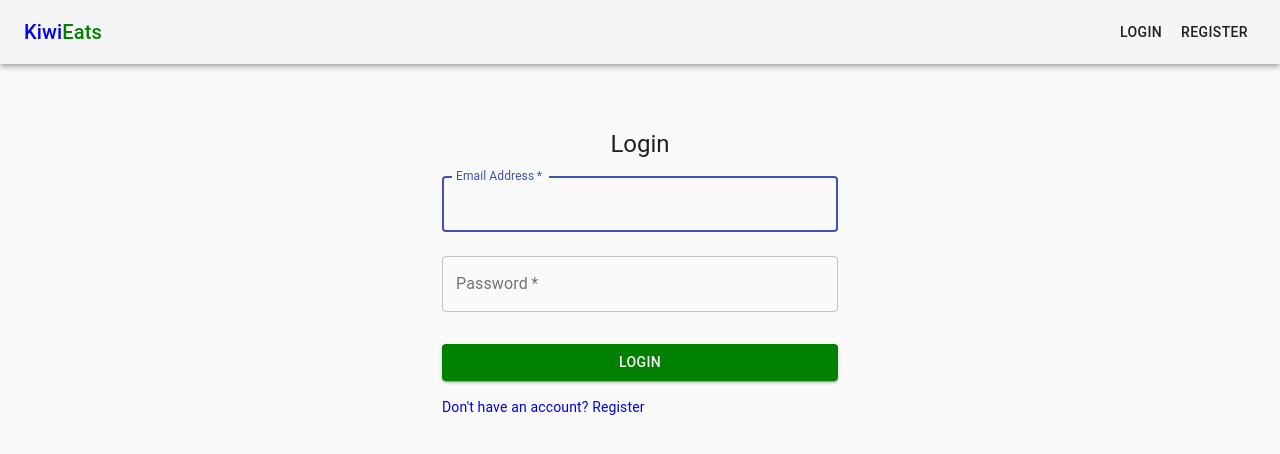
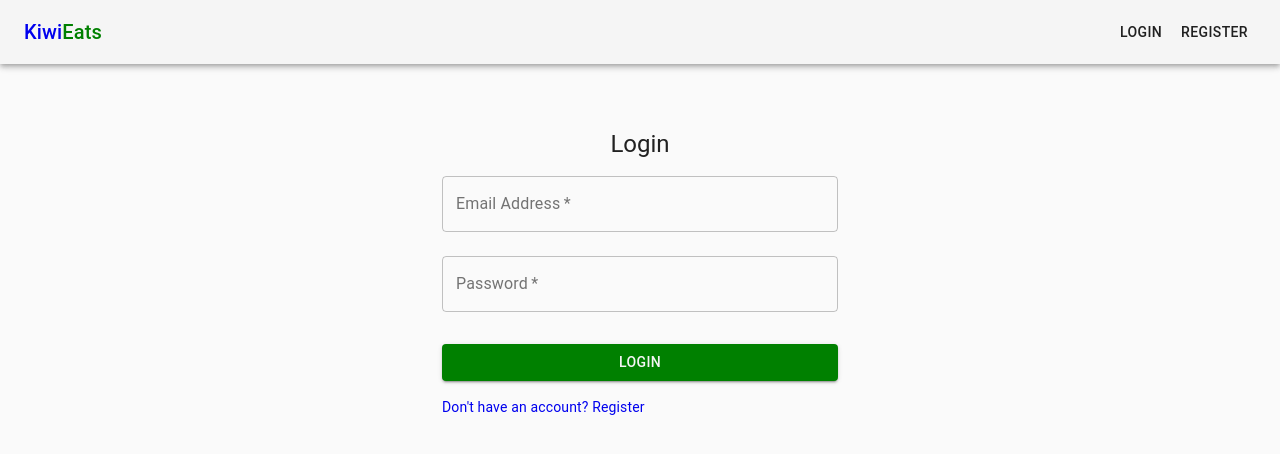
Before and after one commit to gideon-cooper/Food-delivery-Website-Kiwieats, a React (Create React App) app: page /login in a window 1280 px wide. Shown: the top 454 px of the page. Built offline with nearby package versions, Linux system fonts and the light colour scheme.

Commit message:
improved form validation

```diff
--- a/src/components/Login.jsx
+++ b/src/components/Login.jsx
@@ -39,13 +39,14 @@ export default function Login(props) {
   const [form, setForm] = useState({
     email: '',
   })
-  const handleClick = () => {
+  console.log(props)
+  const handleClick = (event) => {
+    event.preventDefault()
     loginUser(form)
       .then((res) => {
-        console.log('HITT', res)
         setUser(res.user)
         localStorage.setItem('authToken', res.token)
-        props.history.push('/')
+        props.history.push('/browse')
         window.location.reload()
       })
       .catch((error) => console.log('error', error))
@@ -63,7 +64,7 @@ export default function Login(props) {
         <Typography component='h1' variant='h5'>
           Login
         </Typography>
-
+        <form onSubmit={handleClick}>
           <TextField
             variant='outlined'
             margin='normal'
@@ -71,10 +72,9 @@ export default function Login(props) {
             required
             fullWidth
             id='email'
+            type='email'
             label='Email Address'
             name='email'
-          autoComplete='email'
-          autoFocus
           />
           <TextField
             variant='outlined'
@@ -85,12 +85,10 @@ export default function Login(props) {
             label='Password'
             type='password'
             id='password'
-          autoComplete='current-password'
           />
 
           <Button
             type='submit'
-          onClick={() => handleClick()}
             fullWidth
             variant='contained'
             color='primary'
@@ -98,6 +96,7 @@ export default function Login(props) {
           >
             Login
           </Button>
+        </form>
         <Grid container>
           <Grid item>
             <Link to='/register' variant='body2'>
--- a/src/components/Register.jsx
+++ b/src/components/Register.jsx
@@ -5,6 +5,7 @@ import TextField from '@material-ui/core/TextField'
 import { Link } from 'react-router-dom'
 import { registerUser } from '../api'
 import Grid from '@material-ui/core/Grid'
+import { FormControl } from '@material-ui/core'
 import Typography from '@material-ui/core/Typography'
 import { makeStyles } from '@material-ui/core/styles'
 import Container from '@material-ui/core/Container'
@@ -38,7 +39,8 @@ export default function SignUp(props) {
     password: '',
     email: '',
   })
-  const handleClick = () => {
+  const handleClick = (event) => {
+    event.preventDefault()
     registerUser(form).then(() => {
       return props.history.push('/')
     })
@@ -57,11 +59,10 @@ export default function SignUp(props) {
         <Typography component='h1' variant='h5'>
           Register
         </Typography>
-
+        <form onSubmit={handleClick}>
           <Grid container spacing={2}>
             <Grid item xs={12}>
               <TextField
-              autoComplete='fname'
                 name='name'
                 variant='outlined'
                 onChange={handleChange}
@@ -81,7 +82,7 @@ export default function SignUp(props) {
                 id='email'
                 label='Email Address'
                 name='email'
-              autoComplete='email'
+                type='email'
               />
             </Grid>
             <Grid item xs={12}>
@@ -98,16 +99,17 @@ export default function SignUp(props) {
               />
             </Grid>
           </Grid>
+
           <Button
             type='submit'
             fullWidth
             variant='contained'
             color='primary'
-          onClick={handleClick}
             className={classes.submit}
           >
             Register
           </Button>
+        </form>
         <Grid container justify='flex-end'>
           <Grid item>
             <Link to='/login' variant='body2'>
```
Lines whose indentation alone changed are shown as unchanged.
